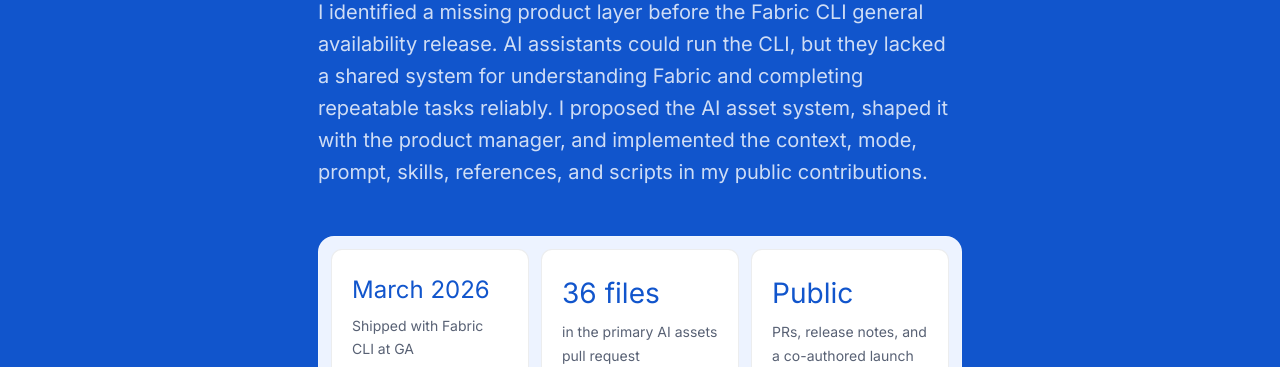
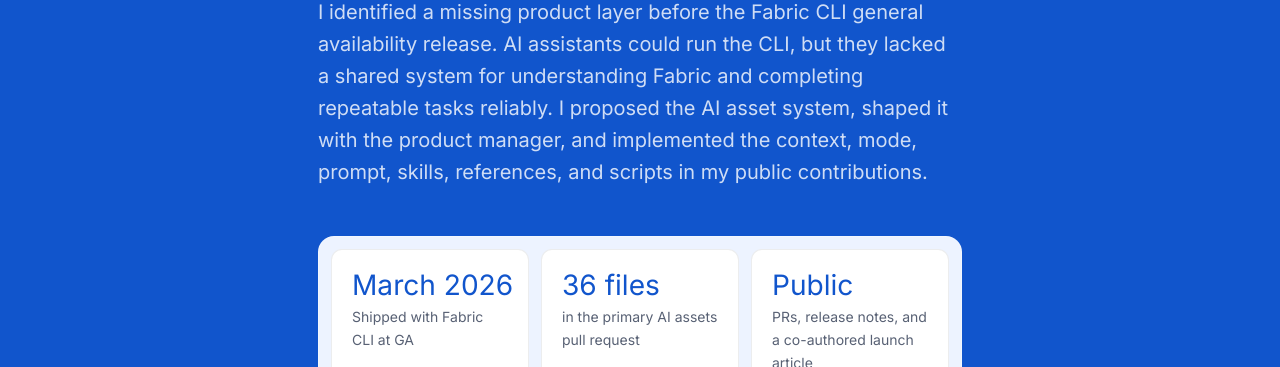
Before and after one commit to jeremydhoover-blip/portfolio, an Astro site: page /portfolio/work/fabric-cli in a window 1280 px wide. Shown: the part 433-800 px from the top of the page. Built offline with nearby package versions, Linux system fonts and the light colour scheme; Astro itself is replaced by a stand-in of ours.

Commit message:
Align Fabric CLI outcome typography

```diff
--- a/src/pages/work/fabric-cli.astro
+++ b/src/pages/work/fabric-cli.astro
@@ -291,7 +291,7 @@
   .lede { max-width: 58ch; margin-bottom: var(--space-12); font-size: var(--size-xl); line-height: 1.6; }
   .outcome { display: flex; flex-direction: column; gap: var(--space-1); transition: transform 180ms ease, box-shadow 180ms ease; }
   .outcome:hover { transform: translateY(-3px); box-shadow: 0 10px 24px rgba(16,26,45,0.1); }
-  .outcome:first-child .outcome__num { font-size: clamp(1.5rem, 13cqw, 2rem); white-space: nowrap; }
+  .outcome__num { font-size: clamp(1.5rem, 13cqw, 2rem); line-height: 1.1; white-space: nowrap; }
   .outcome__label { max-width: 24ch; font-size: var(--size-sm); color: var(--muted); }
   .case-shell { max-width: calc(var(--narrow) + 6rem); }
   .reading-column { width: 100%; max-width: var(--narrow); margin-inline: auto; }
```
